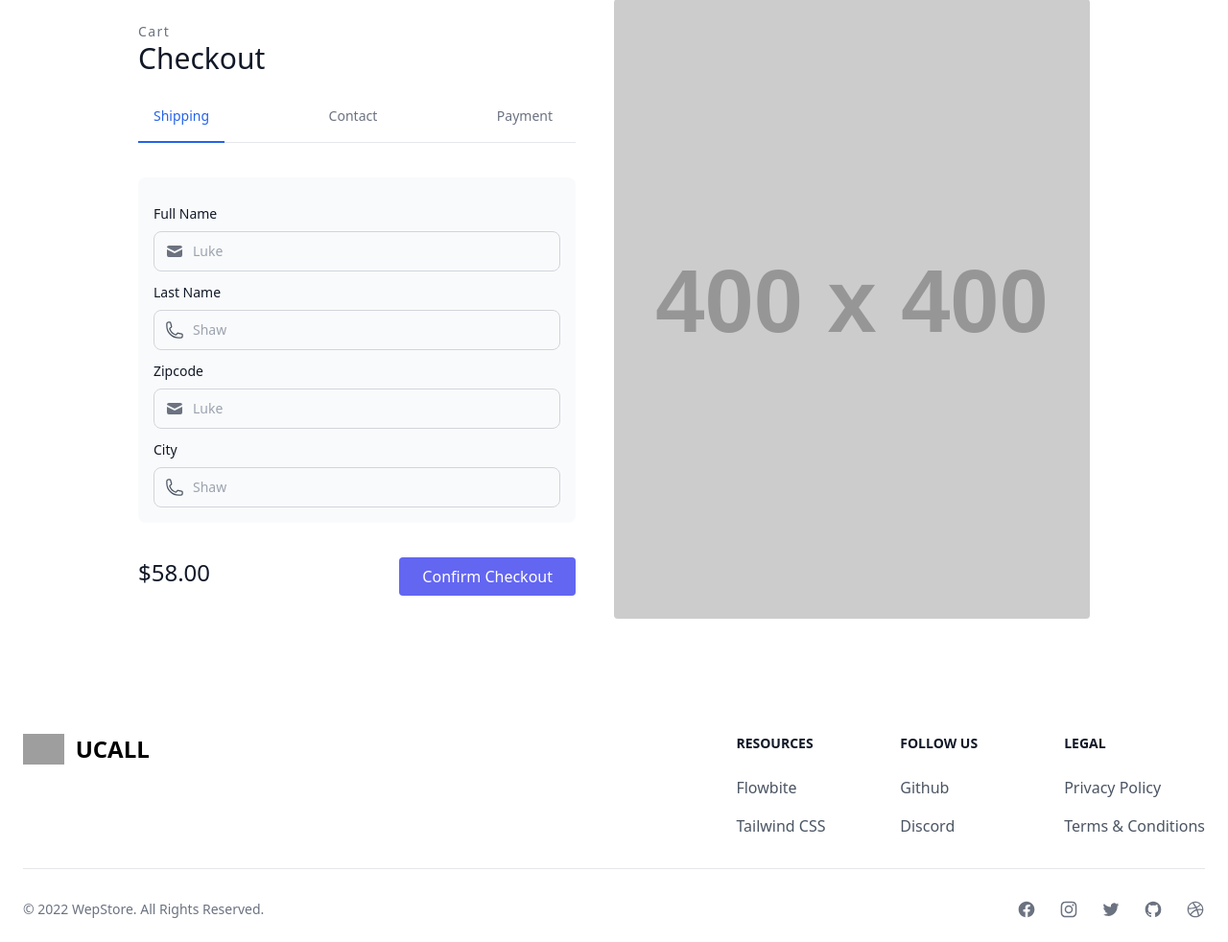
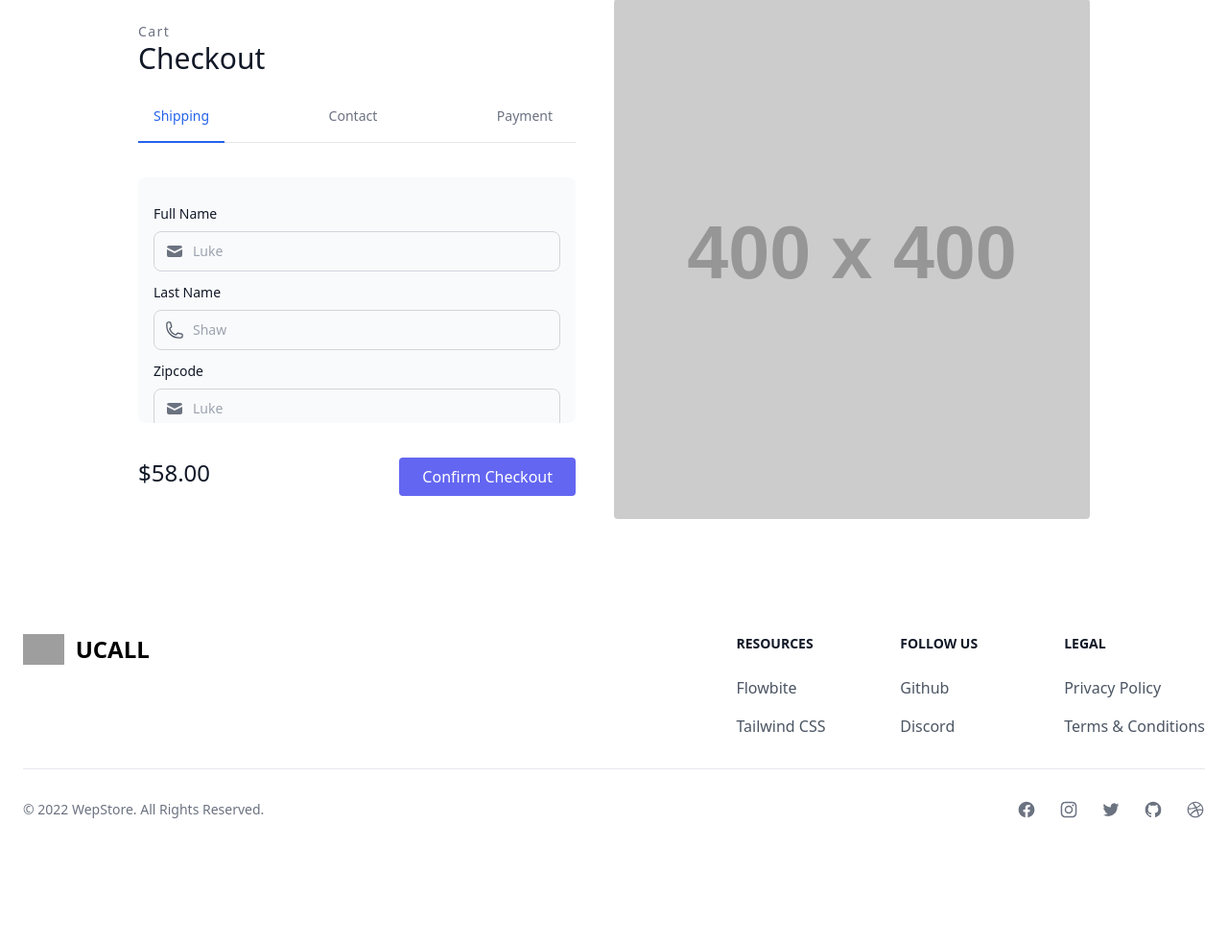
Before and after one commit to ChikangaTakudzwa/Mobile-Shop-E-commerce, a Django app: page /cart/checkout/ in a window 1280 px wide. Shown: the part 169-1151 px from the top of the page at 96% size. After the commit the page ends 1022 px from the top, so only its background shows below. Run offline with Django 4.2, Linux system fonts and the light colour scheme; grey boxes labelled with a size stand in for pictures from a placeholder-image service; some libraries are stand-ins or nearby versions; grey boxes are pictures that could not be loaded.

```diff
--- a/project/cart/templates/cart/checkout.html
+++ b/project/cart/templates/cart/checkout.html
@@ -32,7 +32,7 @@
 
 
         <div id="myTabContent" class="my-9">
-            <div class="hidden p-4 overflow-y-auto max-h-[45vh] bg-gray-50 rounded-lg dark:bg-gray-800" id="shipping" role="tabpanel" aria-labelledby="shipping-tab">
+            <div class="hidden p-4 overflow-y-auto max-h-[32vh] bg-gray-50 rounded-lg dark:bg-gray-800" id="shipping" role="tabpanel" aria-labelledby="shipping-tab">
                 <div class="mt-3">
                     <label for="email-address-icon" class="block mb-2 text-sm font-medium text-gray-900 dark:text-white">Full Name</label>
                     <div class="relative">
```
